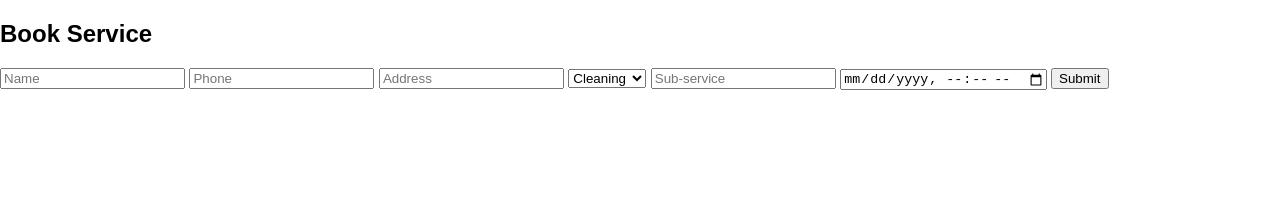
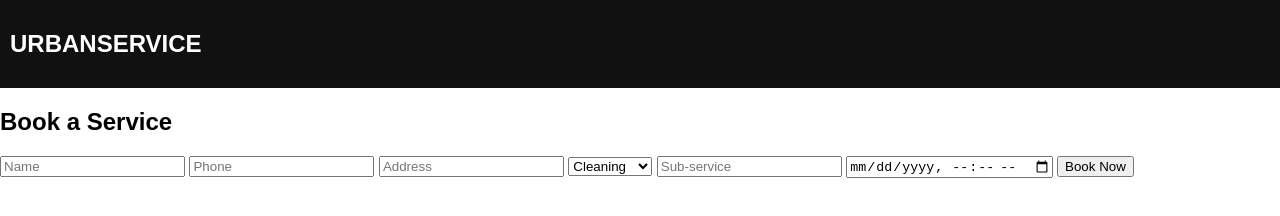
Before and after one commit to aryanpopalghat233-pixel/URBANPRO, a website: page public/booking.html in a window 1280 px wide. Drawn offline with Linux system fonts and the light colour scheme.

Commit message:
Update booking.html

```diff
--- a/public/booking.html
+++ b/public/booking.html
@@ -5,7 +5,12 @@
 </head>
 <body>
 
-<h2>Book Service</h2>
+<nav class="navbar">
+<h1>URBANSERVICE</h1>
+</nav>
+
+<div class="form-container">
+<h2>Book a Service</h2>
 
 <form id="bookingForm">
 <input placeholder="Name" id="name" required>
@@ -15,13 +20,17 @@
 <select id="service">
 <option>Cleaning</option>
 <option>Plumbing</option>
+<option>Electrician</option>
+<option>Beauty</option>
+<option>AC Repair</option>
 </select>
 
 <input placeholder="Sub-service" id="subservice">
 <input type="datetime-local" id="datetime">
 
-<button>Submit</button>
+<button>Book Now</button>
 </form>
+</div>
 
 <script src="script.js"></script>
 
```
